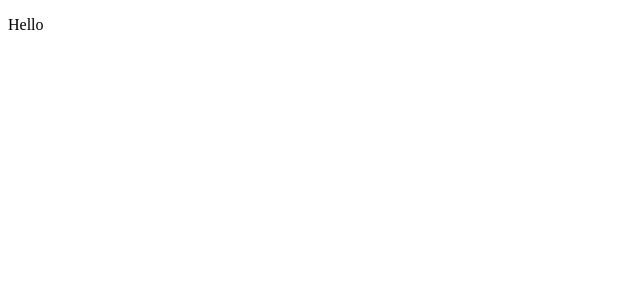
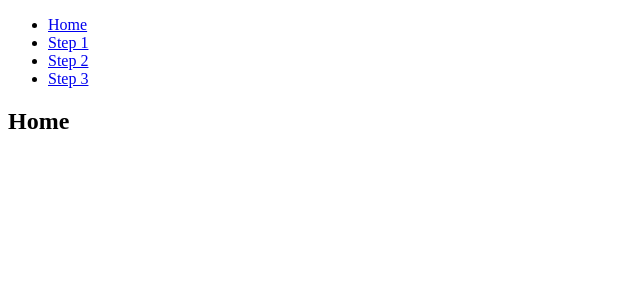
Before and after one commit to imteekay/prefetch-chunk, a React (Create React App) app: page / in a window 1280 px wide. Shown: the top 300 px of the page, without its empty margins (0-640 px from the left). Built offline with nearby package versions, Linux system fonts and the light colour scheme; the HTML template or start-up script is replaced by a standard one.

Commit message:
Set up router

```diff
--- a/package.json
+++ b/package.json
@@ -8,6 +8,7 @@
     "@testing-library/user-event": "^12.1.10",
     "react": "^17.0.1",
     "react-dom": "^17.0.1",
+    "react-router-dom": "^5.2.0",
     "react-scripts": "4.0.1",
     "web-vitals": "^0.2.4"
   },
--- a/src/App.js
+++ b/src/App.js
@@ -1,5 +1,52 @@
+import React from 'react';
+import {
+  BrowserRouter as Router,
+  Switch,
+  Route,
+  Link
+} from 'react-router-dom';
+
 const App = () => (
-  <p>Hello</p>
-);
+    <Router>
+      <div>
+        <nav>
+          <ul>
+            <li>
+              <Link to="/">Home</Link>
+            </li>
+            <li>
+              <Link to="/step-1">Step 1</Link>
+            </li>
+            <li>
+              <Link to="/step-2">Step 2</Link>
+            </li>
+            <li>
+              <Link to="/step-3">Step 3</Link>
+            </li>
+          </ul>
+        </nav>
+
+        <Switch>
+          <Route path="/step-1">
+            <Step1 />
+          </Route>
+          <Route path="/step-2">
+            <Step2 />
+          </Route>
+          <Route path="/step-3">
+            <Step3 />
+          </Route>
+          <Route path="/">
+            <Home />
+          </Route>
+        </Switch>
+      </div>
+    </Router>
+  );
+
+const Home = () => <h2>Home</h2>;
+const Step1 = () => <h2>Step1</h2>;
+const Step2 = () => <h2>Step2</h2>;
+const Step3 = () => <h2>Step3</h2>;
 
 export default App;
```
Also changed, not shown: 2 other files (tests, documents, lock files or other folders).
